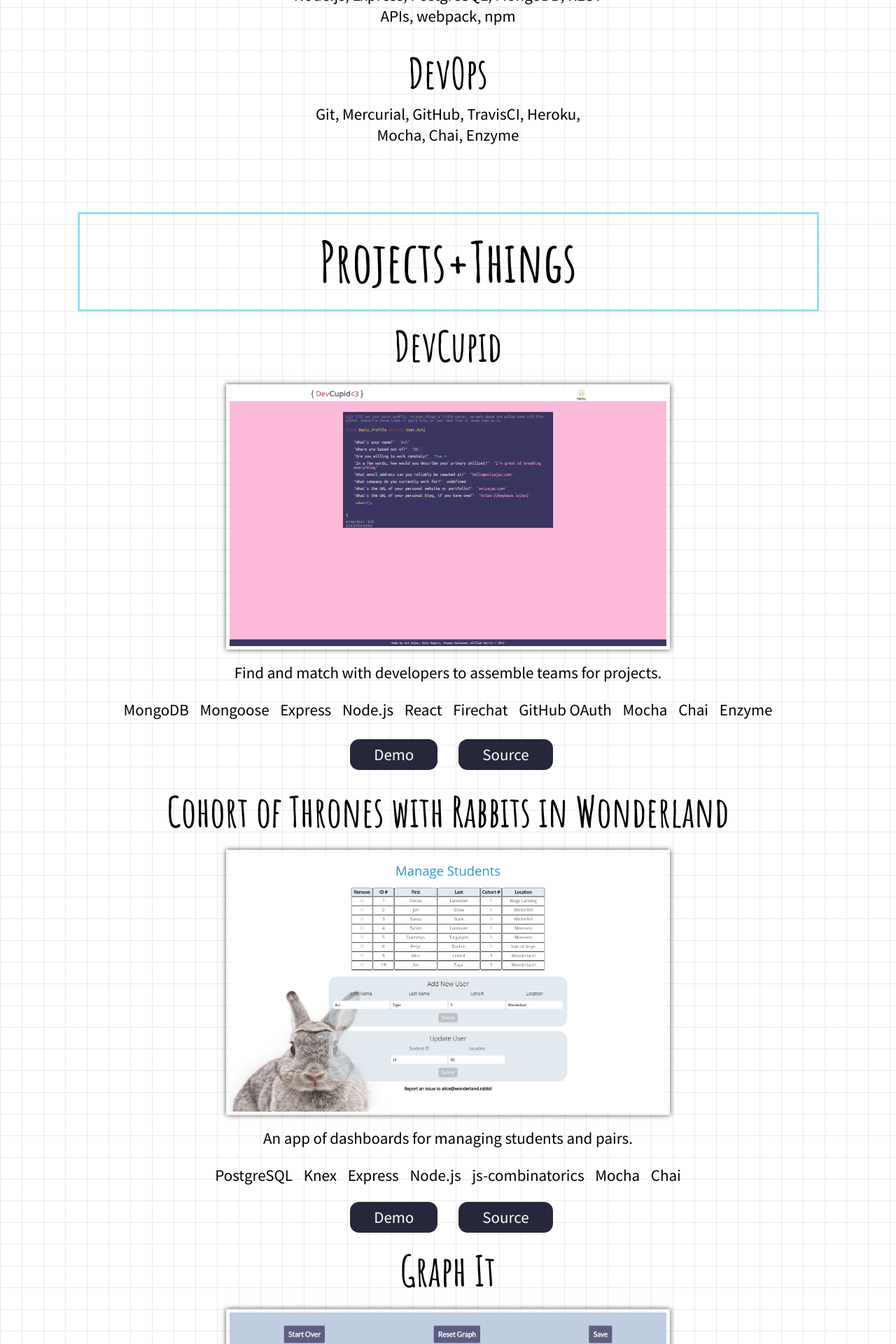
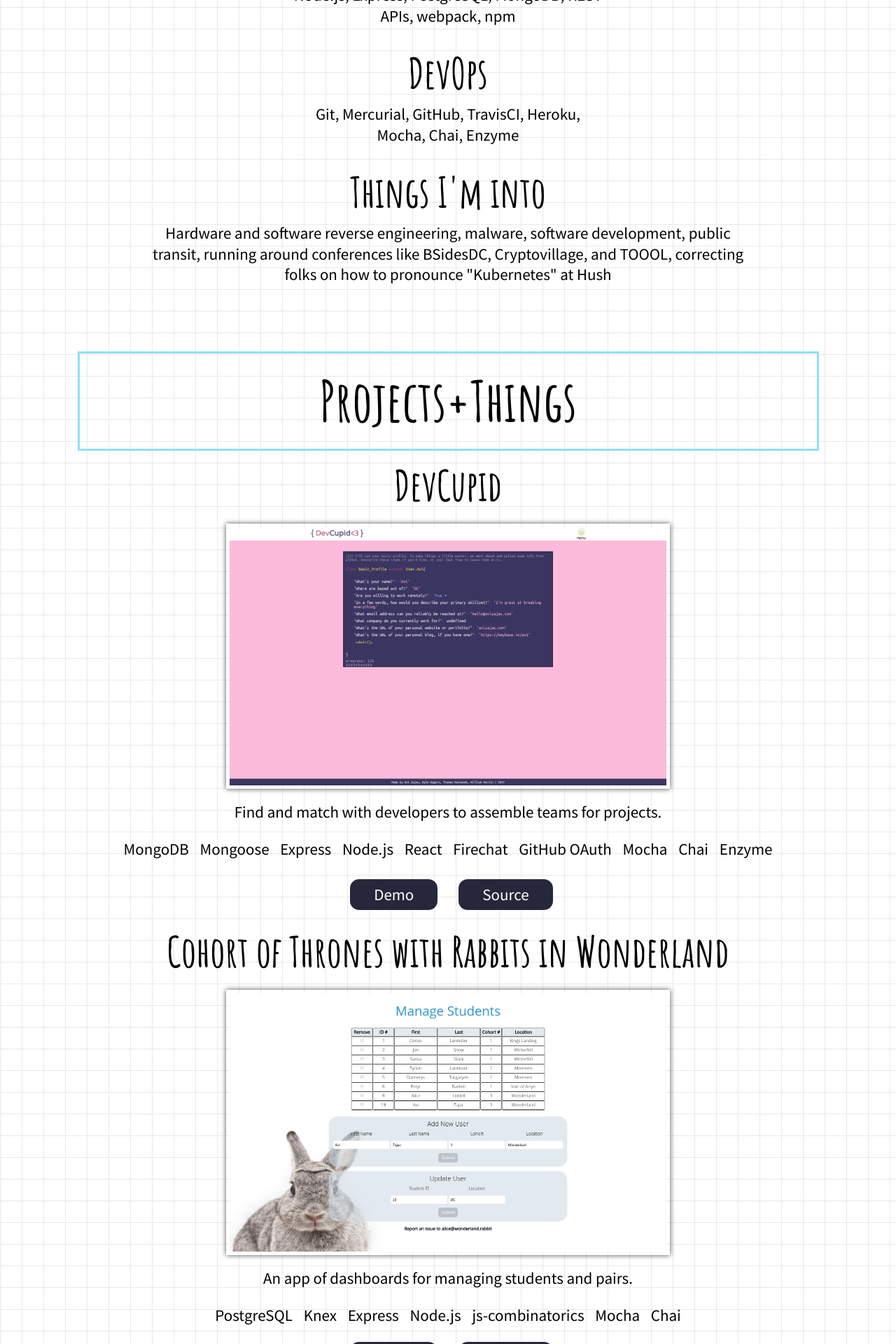
Before and after one commit to Avizc/avizc.github.io, a Jekyll site: the page index.html, which Jekyll copies as it is, in a window 1280 px wide. Shown: the part 1261-3181 px from the top of the page at 70% size. Built offline with Jekyll 4.4.1, drawn with Linux system fonts in a browser that asks for light colours; nearby versions of some CDN libraries; library files that are not in the unit come from our copies.

Commit message:
Oops forgot about things I'm into

```diff
--- a/css/index.css
+++ b/css/index.css
@@ -163,6 +163,12 @@ body {
 }
 .chunk-4{
     order: 9;
+}
+.tech-5{
+    order: 10;
+}
+.chunk-5{
+    order: 11;
 }
 /* Project Tech Stack */
 /* Project 1 */
--- a/index.html
+++ b/index.html
@@ -80,6 +80,10 @@
         <h3 class="tech-4 all-tech">DevOps</h3>
         <section class="stack-skills chunk-4">
             <p class="skills-text">Git, Mercurial, GitHub, TravisCI, Heroku, Mocha, Chai, Enzyme</p>
+        </section>
+        <h3 class="tech-5 all-tech">Things I'm into</h3>
+        <section class="stack-skills chunk-5">
+            <p class="skills-text">Hardware and software reverse engineering, malware, software development, public transit, running around conferences like BSidesDC, Cryptovillage, and TOOOL, correcting folks on how to pronounce "Kubernetes" at Hush</p>
         </section>
     </section>
 </section>
```
